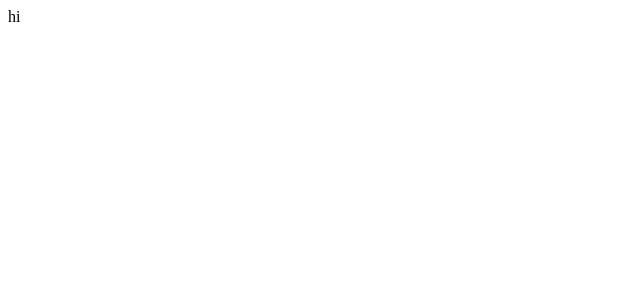
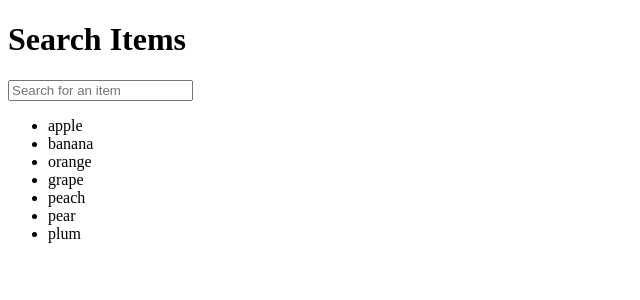
Before and after one commit to eashikanaznin/react_advanced, a React (Vite) app: page / in a window 1280 px wide. Shown: the top 300 px of the page, without its empty margins (0-640 px from the left). Built offline with nearby package versions, Linux system fonts and the light colour scheme.

Commit message:
use deffer hook

```diff
--- a/src/App.jsx
+++ b/src/App.jsx
@@ -1,10 +1,31 @@
-function App() {
+import React, { useState, useDeferredValue, useMemo } from 'react';
+
+const App = () => {
+  const [searchTerm, setSearchTerm] = useState('');
+  const deferredSearchTerm = useDeferredValue(searchTerm);
+
+  // Simulate a slow filtering process
+  const filteredItems = useMemo(() => {
+    const items = ['apple', 'banana', 'orange', 'grape', 'peach', 'pear', 'plum'];
+    return items.filter(item => item.toLowerCase().includes(deferredSearchTerm.toLowerCase()));
+  }, [deferredSearchTerm]);
 
   return (
-    <>
-      hi
-    </>
-  )
+    <div>
+      <h1>Search Items</h1>
+      <input
+        type="text"
+        value={searchTerm}
+        onChange={(e) => setSearchTerm(e.target.value)}
+        placeholder="Search for an item"
+      />
+      <ul>
+        {filteredItems.map((item, index) => (
+          <li key={index}>{item}</li>
+        ))}
+      </ul>
+    </div>
+  );
 }
 
-export default App
+export default App;
```
Also changed, not shown: src/SlowChild.jsx (added, +24 -0 lines).
